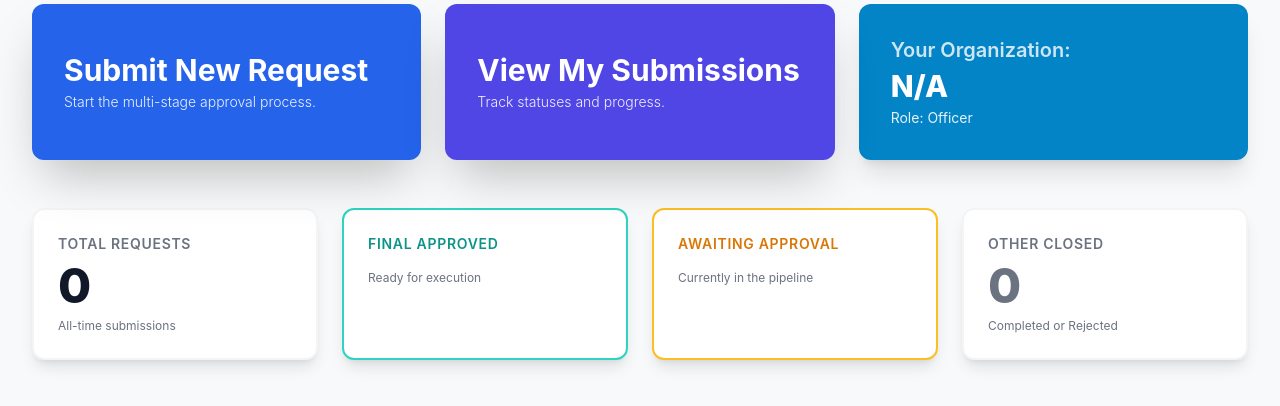
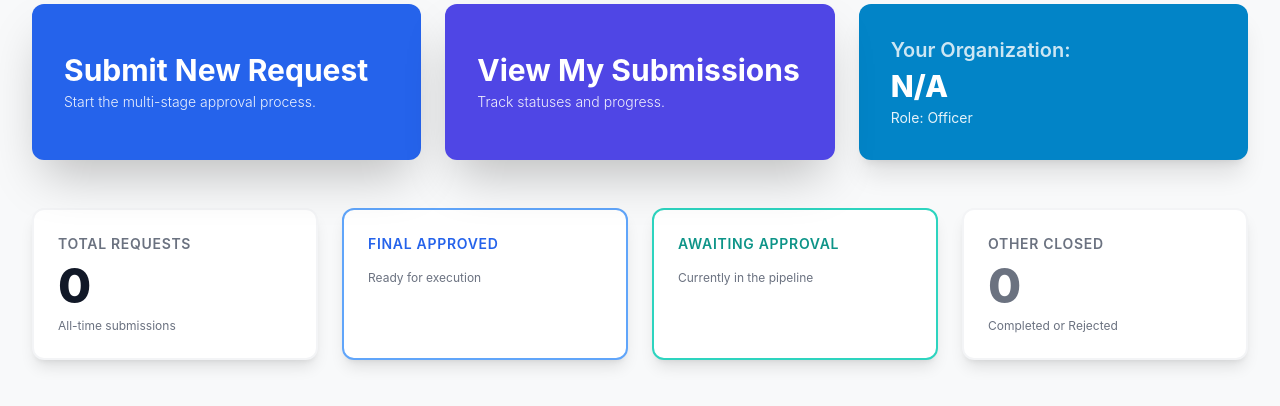
Before and after one commit to KurtSarmiento/auf-requests-system, a PHP site: page /officer_dashboard.php in a window 1280 px wide. Shown: the part 216-622 px from the top of the page. Run offline with PHP 8.4, Linux system fonts and the light colour scheme; the visitor is signed in with stand-in values (Sample User, id 1); data that the repository does not hold is empty; some libraries are stand-ins or nearby versions.

Commit message:
Update Officer Dashboard card colors for improved visual distinction and clarity.

```diff
--- a/officer_dashboard.php
+++ b/officer_dashboard.php
@@ -93,16 +93,16 @@ start_page("Officer Dashboard", $role, $full_name);
     </div>
 
     <!-- Approved Card (Positive Blue/Green Accent) -->
-    <div class="bg-white p-6 rounded-xl shadow-lg border-2 border-teal-400 flex flex-col items-start">
-        <p class="text-sm font-semibold text-teal-600 uppercase tracking-wider">Final Approved</p>
-        <p class="text-5xl font-extrabold text-teal-700 mt-2"><?php echo $approved_count; ?></p>
+    <div class="bg-white p-6 rounded-xl shadow-lg border-2 border-blue-400 flex flex-col items-start">
+        <p class="text-sm font-semibold text-blue-600 uppercase tracking-wider">Final Approved</p>
+        <p class="text-5xl font-extrabold text-blue-700 mt-2"><?php echo $approved_count; ?></p>
         <p class="text-xs text-gray-500 mt-2">Ready for execution</p>
     </div>
 
     <!-- Pending Card (Warning Blue/Orange Accent) -->
-    <div class="bg-white p-6 rounded-xl shadow-lg border-2 border-amber-400 flex flex-col items-start">
-        <p class="text-sm font-semibold text-amber-600 uppercase tracking-wider">Awaiting Approval</p>
-        <p class="text-5xl font-extrabold text-amber-700 mt-2"><?php echo $pending_count; ?></p>
+    <div class="bg-white p-6 rounded-xl shadow-lg border-2 border-teal-400 flex flex-col items-start">
+        <p class="text-sm font-semibold text-teal-600 uppercase tracking-wider">Awaiting Approval</p>
+        <p class="text-5xl font-extrabold text-teal-700 mt-2"><?php echo $pending_count; ?></p>
         <p class="text-xs text-gray-500 mt-2">Currently in the pipeline</p>
     </div>
 
```
